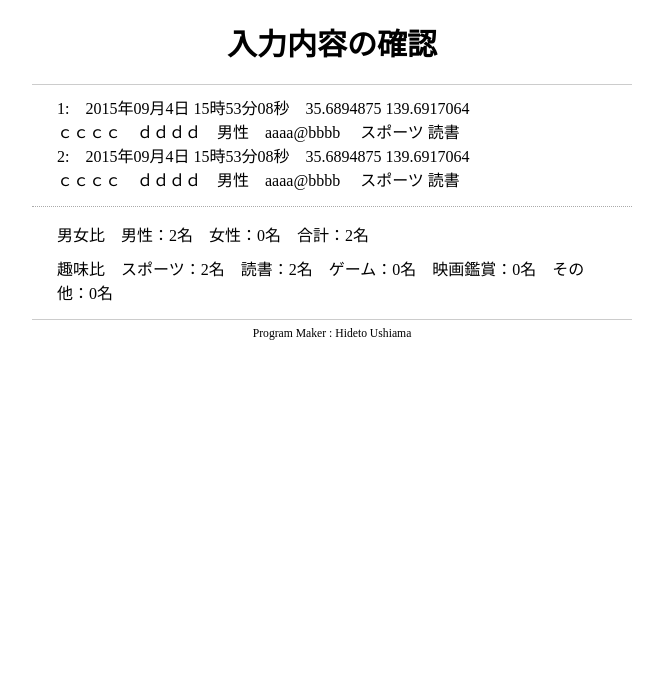
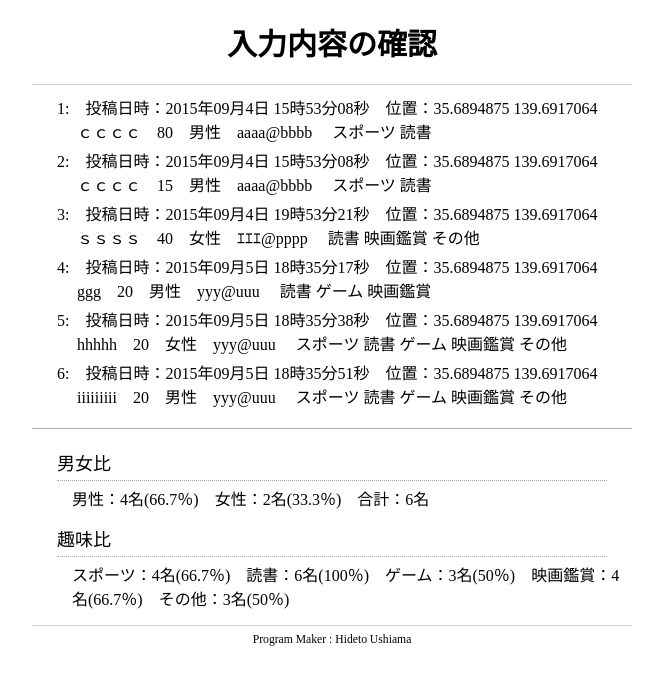
Before and after one commit to 07-UshiamaHideto/kadai, a PHP site: page /show_enp.php in a window 1280 px wide. Shown: the top 685 px of the page, without its empty margins (308-971 px from the left). Run offline with PHP 8.4, Linux system fonts and the light colour scheme.

Commit message:
修正をアップロード

```diff
--- a/5/css/sample.css
+++ b/5/css/sample.css
@@ -113,7 +113,7 @@ footer{
 
 .set1{
     width:600px;
-    border-top:1px dotted #aaa;
+    border-top:1px solid #aaa;
     margin:15px auto 0 auto;
     padding-top:5px;
     font-size:16px;
@@ -123,15 +123,21 @@ footer{
 .total_1{
     width:550px;
     margin:0 auto;
-    padding-top:10px;
-    font-size:16px;
+    padding:15px 0  5px 0;
+    border-bottom:1px dotted #aaa;
+    font-size:18px;
     text-align:left;
 }
 
 .total_2{
     width:550px;
     margin:0 auto;
-    padding-top:10px;
+    padding:5px 0 0 30px;
     font-size:16px;
     text-align:left;
 }
+
+.re_l{
+   padding-left:20px;
+   padding-bottom:5px;
+}
--- a/5/data/data.txt
+++ b/5/data/data.txt
@@ -1,2 +1,6 @@
-2015年09月4日 15時53分08秒,35.6894875 139.6917064,ｃｃｃｃ,ｄｄｄｄ,男性,aaaa@bbbb, スポーツ 読書
-2015年09月4日 15時53分08秒,35.6894875 139.6917064,ｃｃｃｃ,ｄｄｄｄ,男性,aaaa@bbbb, スポーツ 読書
+2015年09月4日 15時53分08秒,35.6894875 139.6917064,ｃｃｃｃ,80,男性,aaaa@bbbb, スポーツ 読書
+2015年09月4日 15時53分08秒,35.6894875 139.6917064,ｃｃｃｃ,15,男性,aaaa@bbbb, スポーツ 読書
+2015年09月4日 19時53分21秒,35.6894875 139.6917064,ｓｓｓｓ,40,女性,ｴｴｴ@pppp, 読書 映画鑑賞 その他
+2015年09月5日 18時35分17秒,35.6894875 139.6917064,ggg,20,男性,yyy@uuu, 読書 ゲーム 映画鑑賞
+2015年09月5日 18時35分38秒,35.6894875 139.6917064,hhhhh,20,女性,yyy@uuu, スポーツ 読書 ゲーム 映画鑑賞 その他
+2015年09月5日 18時35分51秒,35.6894875 139.6917064,iiiiiiiii,20,男性,yyy@uuu, スポーツ 読書 ゲーム 映画鑑賞 その他
--- a/5/show_enp.php
+++ b/5/show_enp.php
@@ -18,6 +18,7 @@
 $fp = fopen("data/data.txt", "r");		//ファイルを開く
 $gy = 0;$m = 0;$f = 0;
 $inst1=0;$inst2=0;$inst3=0;$inst4=0;$inst5=0;
+$per_m=0;$per_f=0;$per_t1=0;$per_t2=0;$per_t3=0;$per_t4=0;$per_t5=0;
 $ma="男性";
 flock($fp, LOCK_SH);					//ファイルロック
 while ($array = fgetcsv( $fp )) {		//ファイルを読み込む
@@ -25,9 +26,16 @@ while ($array = fgetcsv( $fp )) {		//ファイルを読み込む
 	$gy = $gy+1;
 	echo $gy.":　";
 	for($i=0;$i<$num;$i++){
+		if($i==0){
+			echo "投稿日時：";
+		}
+		if($i==1){
+			echo "位置：";
+		}
+
 		echo $array[$i]."　";
 		if($i==1){
-			echo "<br>";
+			echo "<div class=\"re_l\">";
 		}
 		if($i==4){
 			if($array[$i] == $ma){
@@ -55,15 +63,19 @@ while ($array = fgetcsv( $fp )) {		//ファイルを読み込む
 		}
 //		echo "<br>";
 	}
-	echo "<br>";
+	echo "</div>";
 }
+	$per_m = round(($m / $gy) * 100, 1); $per_f = round(($f / $gy) * 100, 1);
+	$per_t1 = round(($inst1 / $gy) * 100, 1);$per_t2 = round(($inst2 / $gy) * 100, 1);$per_t3 = round(($inst3 / $gy) * 100, 1);$per_t4 = round(($inst4 / $gy) * 100, 1);$per_t5 = round(($inst5 / $gy) * 100, 1);
 flock($fp, LOCK_UN);                      //ロック解除
 fclose($fp);                              //ファイルを閉じる
 ?>
 </div>
 <div class="set1">
-<div class="total_1">男女比　男性：<?=$m?>名　女性：<?=$f?>名　合計：<?=$gy?>名</div>
-<div class="total_2">趣味比　スポーツ：<?=$inst1?>名　読書：<?=$inst2?>名　ゲーム：<?=$inst3?>名　映画鑑賞：<?=$inst4?>名　その他：<?=$inst5?>名</div>
+<div class="total_1">男女比</div>
+<div class="total_2">男性：<?=$m?>名(<?=$per_m?>％)　女性：<?=$f?>名(<?=$per_f?>％)　合計：<?=$gy?>名</div>
+<div class="total_1">趣味比</div>
+<div class="total_2">スポーツ：<?=$inst1?>名(<?=$per_t1?>％)　読書：<?=$inst2?>名(<?=$per_t2?>％)　ゲーム：<?=$inst3?>名(<?=$per_t3?>％)　映画鑑賞：<?=$inst4?>名(<?=$per_t4?>％)　その他：<?=$inst5?>名(<?=$per_t5?>％)</div>
 </div>
 </main>
 
```
